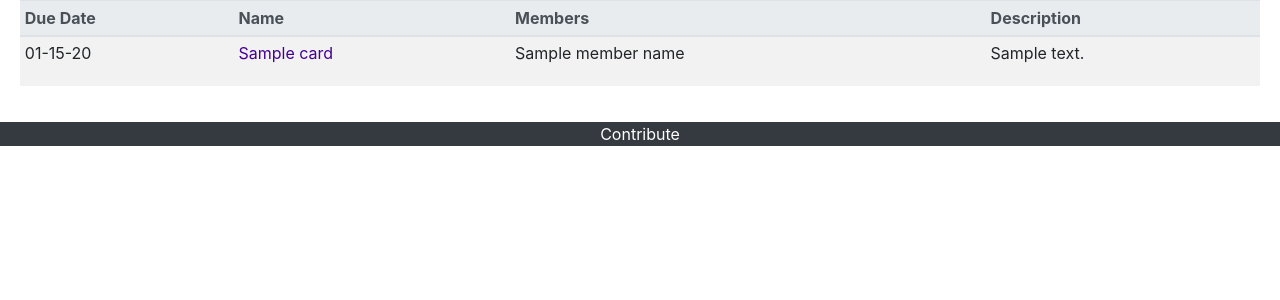
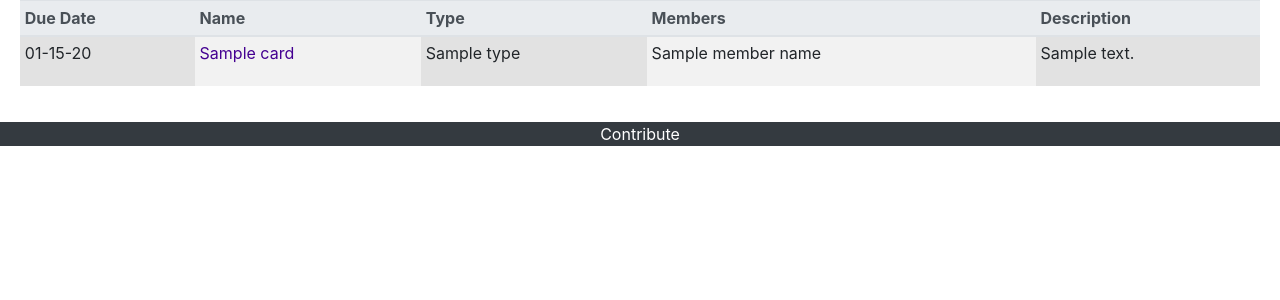
Before and after one commit to jdob/da-dashboard, a Flask app: template dashboard/templates/index.html in a window 1280 px wide. Shown: the part 76-376 px from the top of the page. Run offline with Flask 2, Linux system fonts and the light colour scheme; the template is opened without the code that fills it: most values are stand-ins (such as "Sample title", 1, 10 or a date in 2020); some libraries are stand-ins or nearby versions.

Commit message:
Added type to in progress view

```diff
--- a/dashboard/static/style.css
+++ b/dashboard/static/style.css
@@ -10,3 +10,7 @@ pre {
     font-family: inherit;
     font-size: inherit;
 }
+
+colgroup col.highlight {
+    background-color: #eeeeee;
+}
--- a/dashboard/templates/index.html
+++ b/dashboard/templates/index.html
@@ -4,10 +4,17 @@
 
 {% block content %}
 <table class="table table-sm table-striped">
-
+    <colgroup>
+        <col class="highlight">
+        <col>
+        <col class="highlight">
+        <col>
+        <col class="highlight">
+    </colgroup>
     <thead class="thead-light">
         <th>Due Date</th>
         <th>Name</th>
+        <th>Type</th>
         <th>Members</th>
         <th>Description</th>
     </thead>
@@ -28,6 +35,13 @@
         <!-- Name -->
         <td><a href="{{ card.short_url }}" target="_blank">{{ card.name }}</a></td>
 
+        <!-- Type -->
+        <td>
+            {% for t in card.types %}
+                {{t}}<br/>
+            {% endfor %}
+        </td>
+
         <!-- Members -->
         <td>
             {% for name in card.member_names %}
```
Also changed, not shown: dashboard/data.py (+10 -0 lines).
